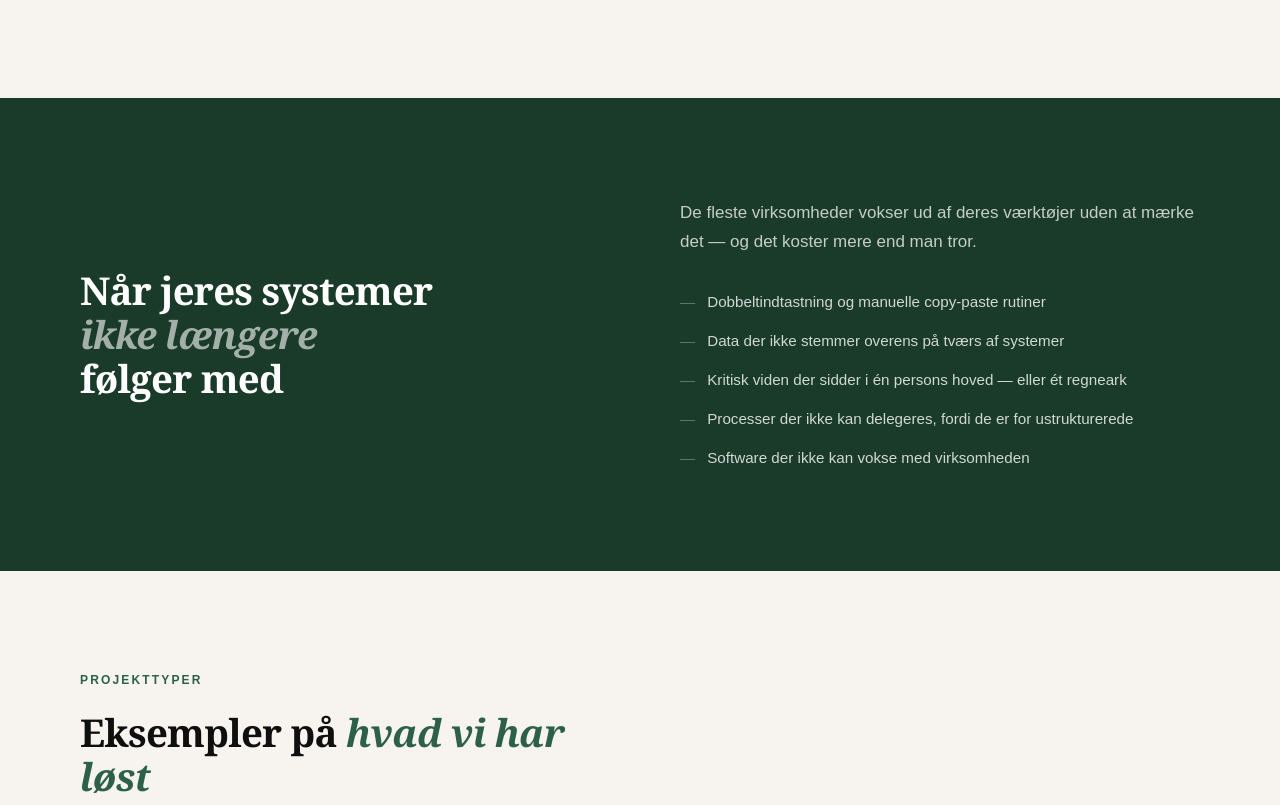
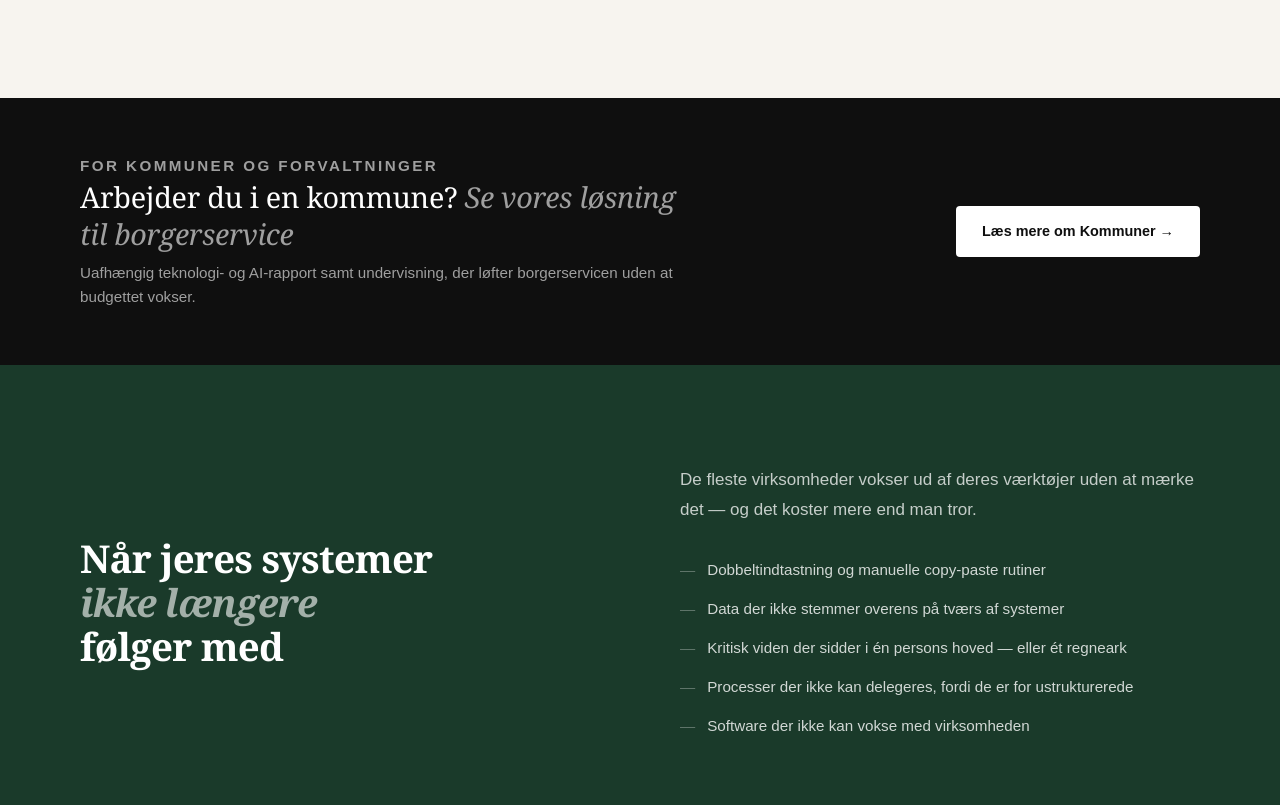
Before and after one commit to JonasMandahlPedersen/metodikweb, a plain HTML site: page index.html in a window 1280 px wide. Shown: the part 1502-2307 px from the top of the page. Drawn offline with Linux system fonts and the light colour scheme.

Commit message:
Integrer kommuner-siden i navigation, footer og sitemap
Tilføjer Kommuner-link i nav og footer på alle sider, tilføjer
kommuner.html til sitemap.xml, og tilføjer en teaser-banner på
forsiden der linker til kommuner.html.

Co-Authored-By: Claude Sonnet 5 <noreply@anthropic.com>

```diff
--- a/assets/style.css
+++ b/assets/style.css
@@ -408,6 +408,66 @@ section { padding: 100px 80px; }
 
 .service-link::after { content: ' →'; }
 .service-link:hover { text-decoration: underline; }
+
+/* ------------------------------------------
+   SECTOR BANNER (Kommuner)
+------------------------------------------- */
+.sector-banner {
+  background: var(--ink);
+  color: #fff;
+  padding: 56px 80px;
+  display: flex;
+  align-items: center;
+  justify-content: space-between;
+  gap: 40px;
+  flex-wrap: wrap;
+}
+
+.sector-banner-label {
+  font-size: 0.72rem;
+  font-weight: 600;
+  letter-spacing: 0.16em;
+  text-transform: uppercase;
+  color: rgba(255,255,255,0.45);
+  margin-bottom: 10px;
+}
+
+.sector-banner-text { max-width: 620px; }
+
+.sector-banner h2 {
+  font-family: var(--serif);
+  font-size: clamp(1.4rem, 2.4vw, 1.8rem);
+  font-weight: 400;
+  letter-spacing: -0.01em;
+  line-height: 1.3;
+  margin-bottom: 8px;
+}
+
+.sector-banner h2 em { font-style: italic; opacity: 0.6; }
+
+.sector-banner p {
+  color: rgba(255,255,255,0.6);
+  font-size: 0.95rem;
+  line-height: 1.6;
+  margin: 0;
+}
+
+.sector-banner-cta {
+  flex-shrink: 0;
+  display: inline-flex;
+  align-items: center;
+  gap: 8px;
+  padding: 14px 26px;
+  border-radius: 4px;
+  background: #fff;
+  color: var(--ink) !important;
+  font-size: 0.9rem;
+  font-weight: 600;
+  text-decoration: none;
+  transition: opacity 0.2s;
+}
+
+.sector-banner-cta:hover { opacity: 0.88; }
 
 /* ------------------------------------------
    PROBLEM SECTION
@@ -1291,6 +1351,9 @@ section { padding: 100px 80px; }
 
   .cta-section { padding: 64px 24px; }
 
+  .sector-banner { padding: 48px 24px; flex-direction: column; align-items: flex-start; text-align: left; }
+  .sector-banner-cta { width: 100%; justify-content: center; }
+
   footer { padding: 32px 24px; flex-direction: column; gap: 12px; text-align: center; }
 
   .page-hero { padding: 100px 24px 48px; }
--- a/index.html
+++ b/index.html
@@ -37,6 +37,7 @@ height="0" width="0" style="display:none;visibility:hidden"></iframe></noscript>
   <ul class="nav-links">
     <li><a href="#services">Løsninger</a></li>
     <li><a href="#cases">Cases</a></li>
+    <li><a href="/kommuner.html">Kommuner</a></li>
     <li><a href="#om">Om</a></li>
     <li><a href="#kontakt" class="nav-cta">Book sparring</a></li>
   </ul>
@@ -108,6 +109,16 @@ height="0" width="0" style="display:none;visibility:hidden"></iframe></noscript>
     </div>
   </div>
 </section>
+
+<!-- SECTOR BANNER: KOMMUNER -->
+<div class="sector-banner">
+  <div class="sector-banner-text">
+    <p class="sector-banner-label">For kommuner og forvaltninger</p>
+    <h2>Arbejder du i en kommune? <em>Se vores løsning til borgerservice</em></h2>
+    <p>Uafhængig teknologi- og AI-rapport samt undervisning, der løfter borgerservicen uden at budgettet vokser.</p>
+  </div>
+  <a href="/kommuner.html" class="sector-banner-cta">Læs mere om Kommuner →</a>
+</div>
 
 <!-- PROBLEM -->
 <div class="problem-section">
@@ -197,6 +208,7 @@ height="0" width="0" style="display:none;visibility:hidden"></iframe></noscript>
   <span>© 2026 Metodik · CVR 21550094</span>
   <div style="display:flex;gap:28px;">
     <a href="/losninger/">Løsninger</a>
+    <a href="/kommuner.html">Kommuner</a>
     <a href="/artikler/">Artikler</a>
     <a href="#om">Om</a>
     <a href="#kontakt">Kontakt</a>
--- a/sitemap.xml
+++ b/sitemap.xml
@@ -17,4 +17,5 @@
   <url><loc>https://metodik.dk/artikler/hvornaar-boer-man-bygge-sit-eget-system.html</loc></url>
   <url><loc>https://metodik.dk/om.html</loc></url>
   <url><loc>https://metodik.dk/kontakt.html</loc></url>
+  <url><loc>https://metodik.dk/kommuner.html</loc></url>
 </urlset>
```
Also changed, not shown: artikler/7-tegn-paa-at-excel-er-blevet-for-lille.html (+2 -0 lines), artikler/ai-i-smaa-og-mellemstore-virksomheder.html (+2 -0 lines), artikler/azure-vs-aws-til-saas.html (+2 -0 lines), artikler/hvad-koster-det-at-udvikle-en-saas-platform.html (+2 -0 lines), artikler/hvornaar-boer-man-bygge-sit-eget-system.html (+2 -0 lines), artikler/index.html (+2 -0 lines), cases/ai-til-support-og-backoffice.html (+2 -0 lines), cases/fra-excel-til-websystem.html (+2 -0 lines), cases/index.html (+2 -0 lines), cases/kundeportal-og-booking.html (+2 -0 lines), kommuner.html (+1 -0 lines), kontakt.html (+2 -0 lines), losninger/ai-automatisering.html (+2 -0 lines), losninger/index.html (+2 -0 lines), 3 more files.
